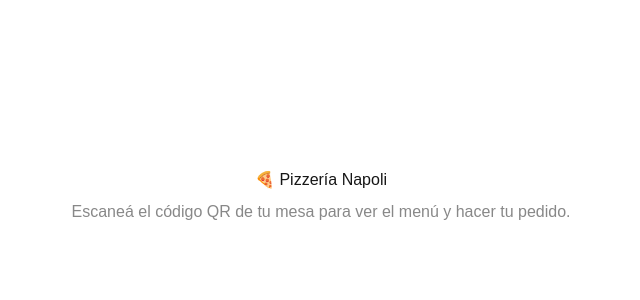
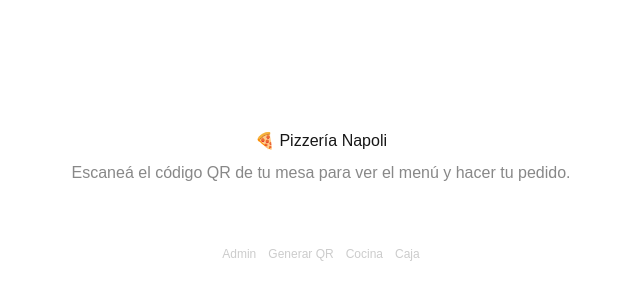
Before and after one commit to alejandroezquivel49-creator/pizzeria-qr, a Next.js app: page / in a window 1280 px wide. Shown: the part 204-504 px from the top of the page, without its empty margins (319-959 px from the left). Built offline with nearby package versions, Linux system fonts and the light colour scheme.

Commit message:
Agregar links de navegacion en pagina principal

```diff
--- a/app/page.tsx
+++ b/app/page.tsx
@@ -1,3 +1,5 @@
+import Link from 'next/link'
+
 export default function Home() {
   return (
     <div
@@ -16,6 +18,21 @@ export default function Home() {
       <p style={{ color: '#888', marginTop: 8 }}>
         Escaneá el código QR de tu mesa para ver el menú y hacer tu pedido.
       </p>
+
+      <div style={{ marginTop: 60, fontSize: 12, color: '#ccc' }}>
+        <Link href="/admin" style={{ color: '#ccc', marginRight: 12 }}>
+          Admin
+        </Link>
+        <Link href="/admin/qr" style={{ color: '#ccc', marginRight: 12 }}>
+          Generar QR
+        </Link>
+        <Link href="/cocina" style={{ color: '#ccc', marginRight: 12 }}>
+          Cocina
+        </Link>
+        <Link href="/caja" style={{ color: '#ccc' }}>
+          Caja
+        </Link>
+      </div>
     </div>
   )
 }
```
